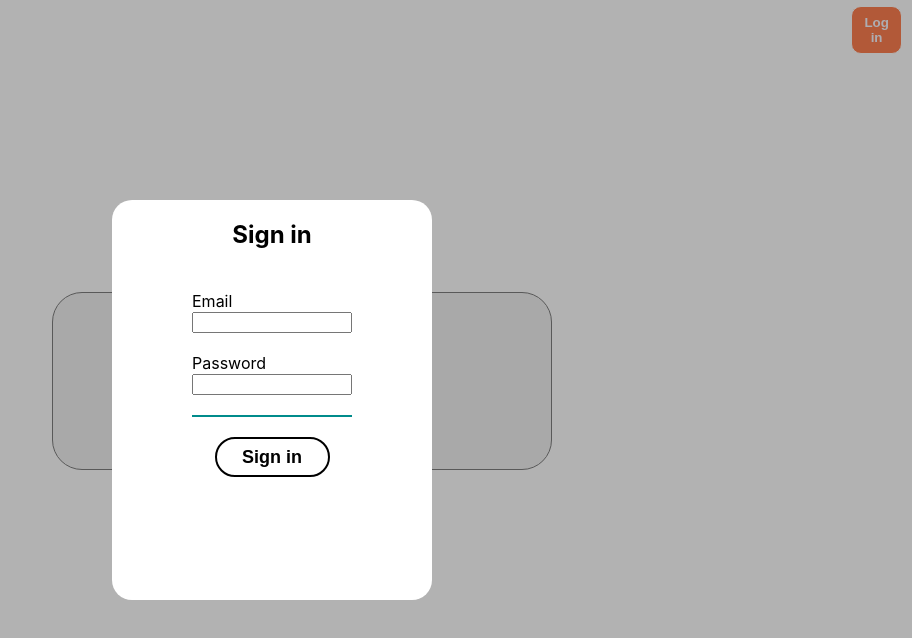
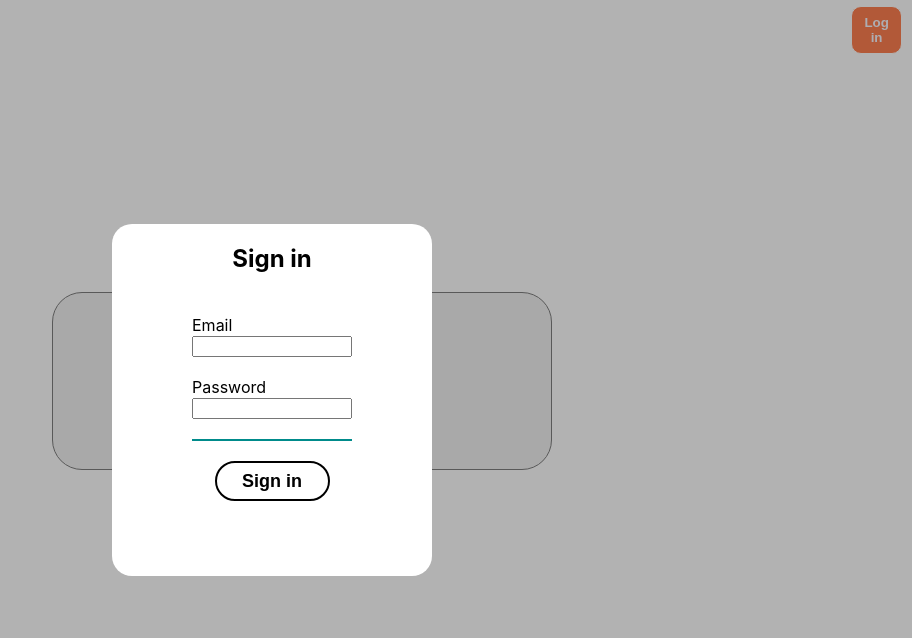
Before and after one commit to carlosmiguelviegas/csv-analyzer-react, a React (Create React App) app: page / in a window 1280 px wide. Both pictures are taken after a click on the button "Log in". Shown: the top 638 px of the page, without its empty margins (368-1280 px from the left). Built offline with nearby package versions, Linux system fonts and the light colour scheme.

Commit message:
set card height

```diff
--- a/src/components/dialogs/SignInDialog.module.css
+++ b/src/components/dialogs/SignInDialog.module.css
@@ -12,7 +12,7 @@
 
 .container {
   width: 25%;
-  height: 50%;
+  height: 44%;
   background-color: rgb(255, 255, 255);;
   display: flex;
   flex-direction: column;
```
